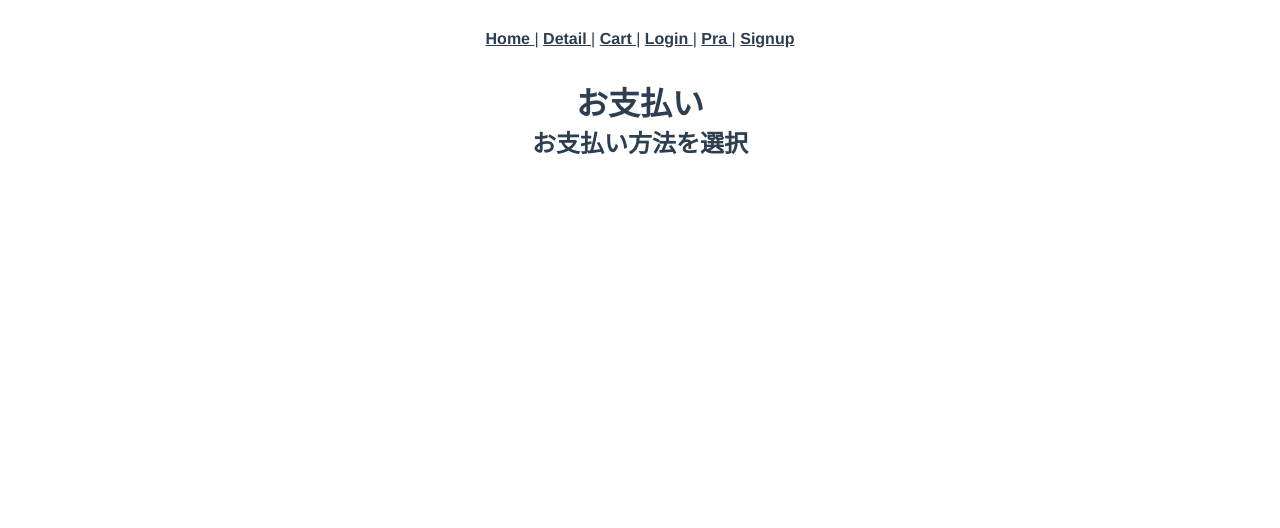
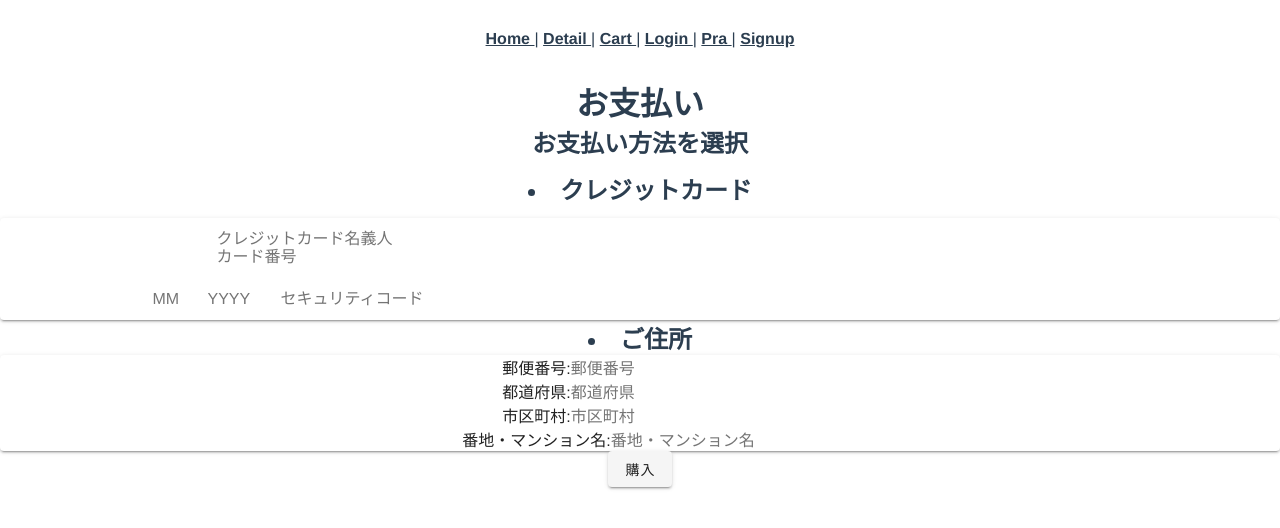
Before and after one commit to Nana-Rey/vue-store, a Vue app in the folder sub/: page /checkout in a window 1280 px wide. Shown: the top 528 px of the page. Built offline with nearby package versions, Linux system fonts and the light colour scheme.

Commit message:
お支払い

```diff
--- a/sub/package.json
+++ b/sub/package.json
@@ -13,6 +13,7 @@
     "stripe": "^8.174.0",
     "vue": "^2.6.11",
     "vue-router": "^3.2.0",
+    "vue-select": "^3.13.0",
     "vuetify": "^2.4.0",
     "vuex": "^3.6.2"
   },
--- a/sub/src/views/Cart.vue
+++ b/sub/src/views/Cart.vue
@@ -52,7 +52,7 @@ import "firebase/auth";
         }
      },
       created(){
-       this.display();
+         this.display();
       },
 
         methods:{
@@ -66,7 +66,8 @@ import "firebase/auth";
                      console.error("Error removing document: ", error)
                });
                this.cartdata = [];
-               this.display()
+               this.display();
+
             },
             display: function(){
                const currentUser = firebase.auth().currentUser;
--- a/sub/src/views/Check.vue
+++ b/sub/src/views/Check.vue
@@ -2,7 +2,7 @@
   <div>
       <h1>ご注文内容の確認</h1>
       <ul>
-      <li v-for="item in cartdata" :key="item.item_1">
+      <li v-for="item in cartdata" :key="item.item_2">
          <div>{{ item.productname }}</div>
             <div>{{ item.price }}</div>
             <div>{{ item.id }}</div>
@@ -10,6 +10,7 @@
          <span>小計{{ item.price * item.qty }}円</span>
       </li>
    </ul>
+   <h3>合計{{total}}円</h3>
       <router-link to ="/cart"><v-btn>カートに戻る</v-btn></router-link>
       <router-link to ="/checkout"><v-btn>お支払いへ</v-btn></router-link>
   </div>
--- a/sub/src/views/Checkout.vue
+++ b/sub/src/views/Checkout.vue
@@ -2,12 +2,75 @@
 <div>
     <h1>お支払い</h1>
     <h2>お支払い方法を選択</h2>
+      <v-container fluid>
 
+    <h2><li>クレジットカード </li></h2>
+
+  </v-container>
+   <v-card>
+    <form>
+        <v-col
+        class="d-flex"
+        cols="12"
+        sm="6"
+      >
+        <input type="text" placeholder="クレジットカード名義人" /><br>
+        <input type="text" placeholder="カード番号"/>
+    </v-col>
+  <v-container fluid>
+    <v-row align="center">
+      <v-col
+        class="d-flex"
+        cols="12"
+        sm="6"
+      >
+       <input type="number" placeholder="MM" min="1" max="12"/>
+       <input type="number" placeholder="YYYY" min="2021" max="2041"/>
+       <input type="text" placeholder="セキュリティコード"/>
+      </v-col>
+
+    </v-row>
+  </v-container>
+    </form>
+    </v-card>
+<h2><li>ご住所</li></h2>
+    <v-card>
+        郵便番号:<input type="postal-code" placeholder="郵便番号" autocomplete="postal-code" v-model="post_code" /><br>
+        都道府県:<input type="address-level1" placeholder="都道府県" autocomplete="adress-level1" v-model="adress_level1" /><br>
+        市区町村:<input type="address-level2" placeholder="市区町村" autocomplete="address-level2" v-model="address_level2"/><br>
+        番地・マンション名:<input type="address-line1" placeholder="番地・マンション名" autocomplete="address-line1" v-model="address_line1"/><br>
+
+    </v-card>
+    <v-btn
+        type="submit"
+        @click="useradress"
+      >購入
+      </v-btn>
 </div>
 </template>
 
 <script>
-
+// import firebase from 'firebase'
+import  {db} from '../firebase'
 export default {
+    data(){
+        return{
+            db:null,
+            post_code:'',
+            adress_level1:'',
+            address_level2:'',
+            address_line1:''
+        }
+    },
+  methods:{
+      useradress(){
+          db.collection('user_adress').add({
+              post_code: this.post_code,
+              adress_level1: this.adress_level1,
+              address_level2: this.address_level2,
+              address_line1: this.address_line1,
+          })
+      }
+  }
 }
 </script>
```
Also changed, not shown: 1 other file (tests, documents, lock files or other folders).
